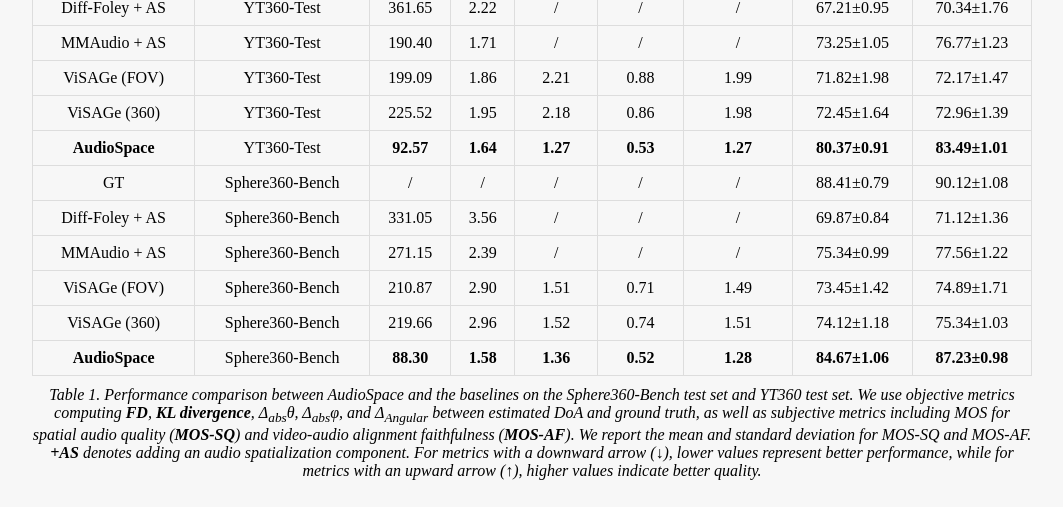
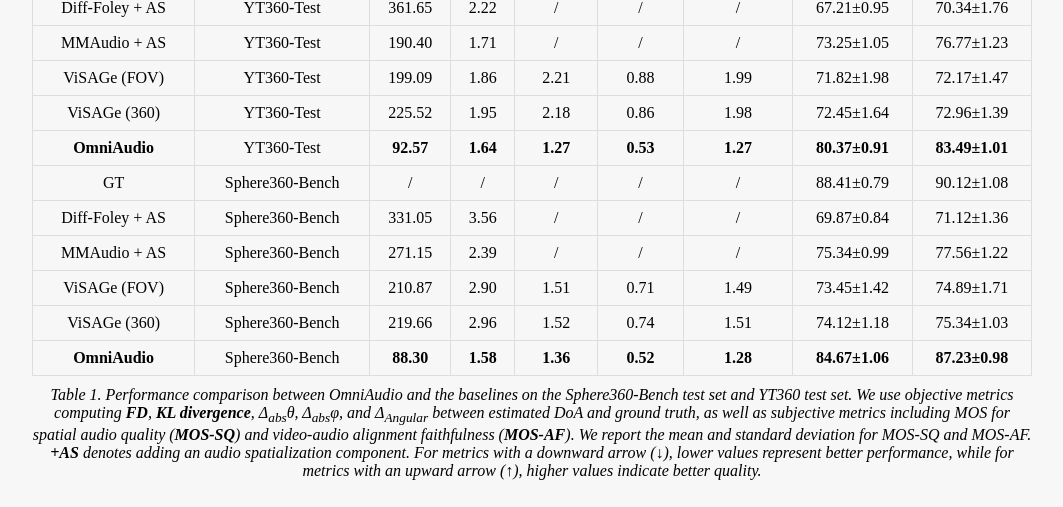
Before and after one commit to OmniAudio-360v2sa/OmniAudio-360v2sa.github.io, a plain HTML site: page index.html in a window 1280 px wide. Shown: the part 2540-3047 px from the top of the page, without its empty margins (108-1171 px from the left). Drawn offline with Linux system fonts and the light colour scheme.

Commit message:
Update index.html

```diff
--- a/index.html
+++ b/index.html
@@ -1034,7 +1034,7 @@
                     <td>72.96±1.39</td>
                 </tr>
                 <tr>
-                    <td><strong>AudioSpace</strong></td>
+                    <td><strong>OmniAudio</strong></td>
                     <td>YT360-Test</td>
                     <td><strong>92.57</strong></td>
                     <td><strong>1.64</strong></td>
@@ -1100,7 +1100,7 @@
                     <td>75.34±1.03</td>
                 </tr>
                 <tr>
-                    <td><strong>AudioSpace</strong></td>
+                    <td><strong>OmniAudio</strong></td>
                     <td>Sphere360-Bench</td>
                     <td><strong>88.30</strong></td>
                     <td><strong>1.58</strong></td>
@@ -1111,7 +1111,7 @@
                     <td><strong>87.23±0.98</strong></td>
                 </tr>
             </tbody>
-            <caption>Table 1. Performance comparison between AudioSpace and the baselines on the Sphere360-Bench test set and YT360 test set. We use objective metrics computing <strong>FD</strong>, <strong>KL divergence</strong>, Δ<sub>abs</sub>θ, Δ<sub>abs</sub>φ, and Δ<sub>Angular</sub> between estimated DoA and ground truth, as well as subjective metrics including MOS for spatial audio quality (<strong>MOS-SQ</strong>) and video-audio alignment faithfulness (<strong>MOS-AF</strong>). We report the mean and standard deviation for MOS-SQ and MOS-AF. <strong>+AS</strong> denotes adding an audio spatialization component. For metrics with a downward arrow (↓), lower values represent better performance, while for metrics with an upward arrow (↑), higher values indicate better quality.</caption>
+            <caption>Table 1. Performance comparison between OmniAudio and the baselines on the Sphere360-Bench test set and YT360 test set. We use objective metrics computing <strong>FD</strong>, <strong>KL divergence</strong>, Δ<sub>abs</sub>θ, Δ<sub>abs</sub>φ, and Δ<sub>Angular</sub> between estimated DoA and ground truth, as well as subjective metrics including MOS for spatial audio quality (<strong>MOS-SQ</strong>) and video-audio alignment faithfulness (<strong>MOS-AF</strong>). We report the mean and standard deviation for MOS-SQ and MOS-AF. <strong>+AS</strong> denotes adding an audio spatialization component. For metrics with a downward arrow (↓), lower values represent better performance, while for metrics with an upward arrow (↑), higher values indicate better quality.</caption>
         </table>
 
 
```
